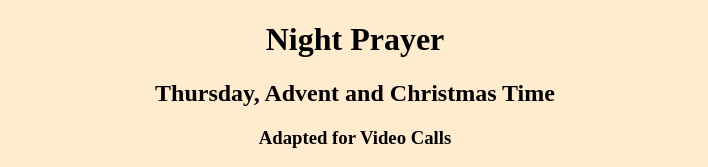
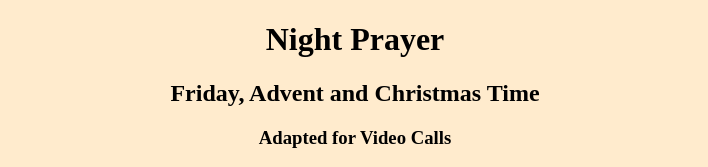
Before and after one commit to ptonyproductions/website, a plain HTML site: page NightPrayers/FridayAdvent.html in a window 1280 px wide. Shown: the top 167 px of the page, without its empty margins (285-993 px from the left). Drawn offline with Linux system fonts and the light colour scheme.

```diff
--- a/NightPrayers/FridayAdvent.html
+++ b/NightPrayers/FridayAdvent.html
@@ -2,13 +2,13 @@
 <html>
 
 <head>
-    <title>Night Prayer | Thursday, Advent and Christmas Time | Adapted for Video Calls</title>
+    <title>Night Prayer | Friday, Advent and Christmas Time | Adapted for Video Calls</title>
     <link rel="stylesheet" href="styles.css">
 </head>
 
 <body>
     <h1>Night Prayer</h1>
-    <h2>Thursday, Advent and Christmas Time</h2>
+    <h2>Friday, Advent and Christmas Time</h2>
     <h3>Adapted for Video Calls</h3>
     <table class="center">
         <tr class="section">
```
